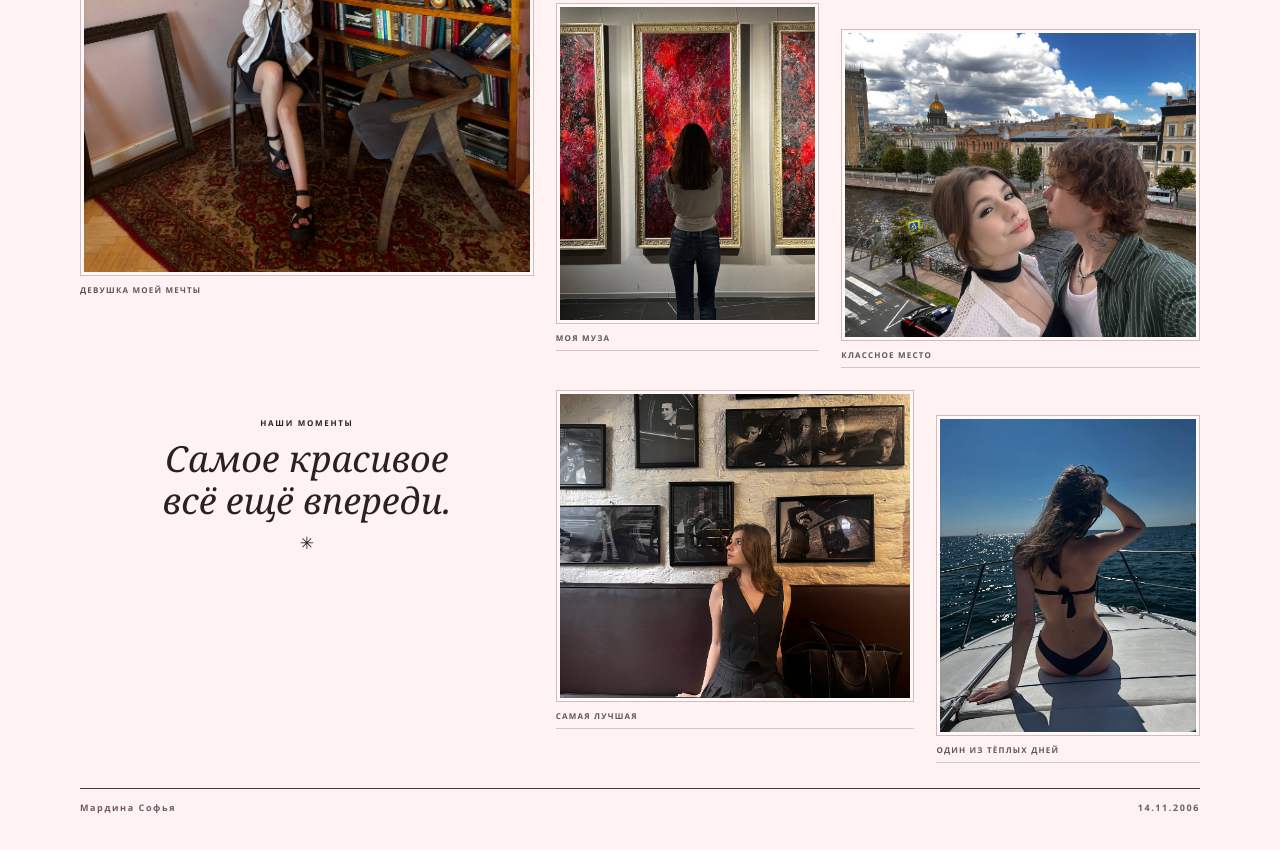
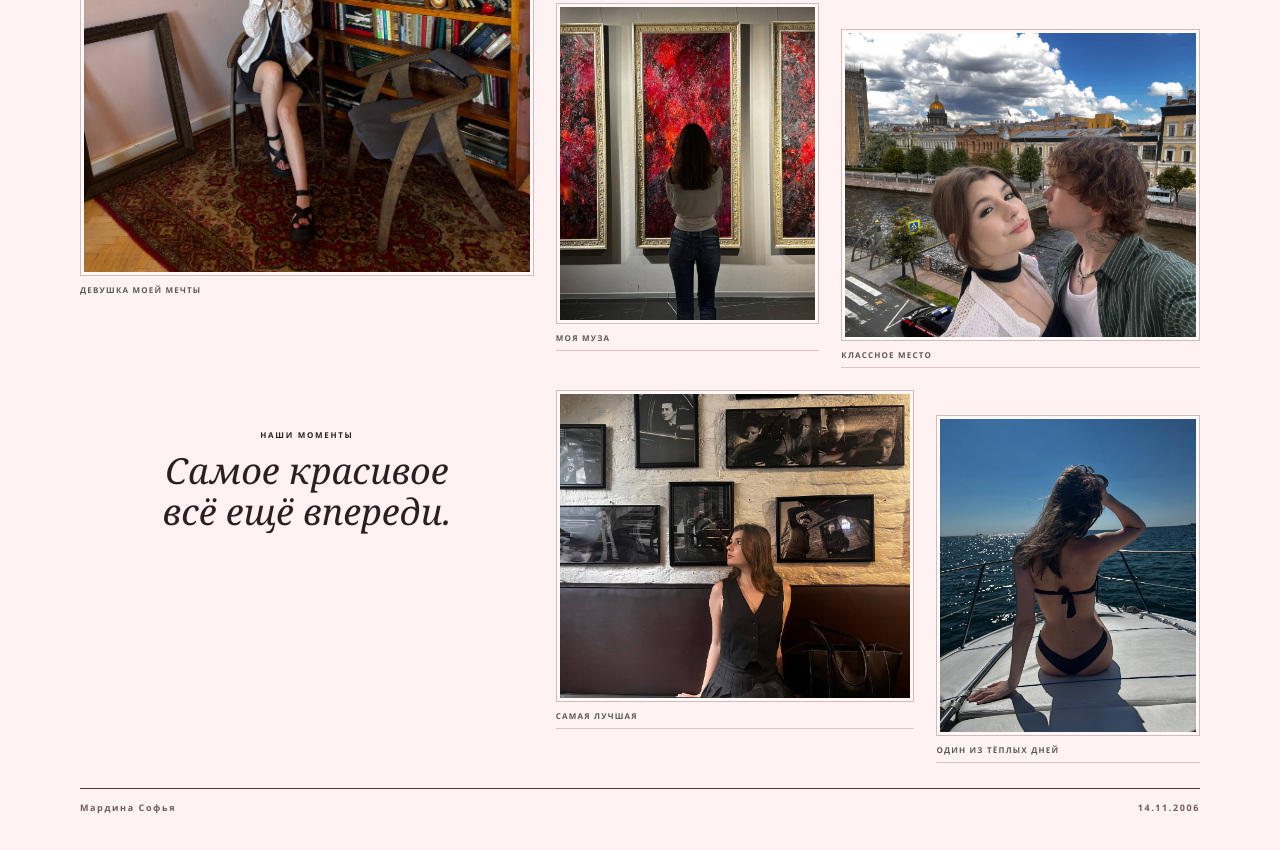
Before and after one commit to BreamRu/Happy-Birthday, a plain HTML site: page index.html in a window 1280 px wide. Shown: the part 2861-3711 px from the top of the page. Drawn offline with Linux system fonts and the light colour scheme.

Commit message:
Update index.html

```diff
--- a/index.html
+++ b/index.html
@@ -181,7 +181,7 @@
 						<div class="editorial-quote">
 							<span>НАШИ МОМЕНТЫ</span>
 							<p>Самое красивое<br />всё ещё впереди.</p>
-							<i aria-hidden="true">✳</i>
+
 						</div>
 
 						<figure class="editorial-photo editorial-photo-wide">
```
